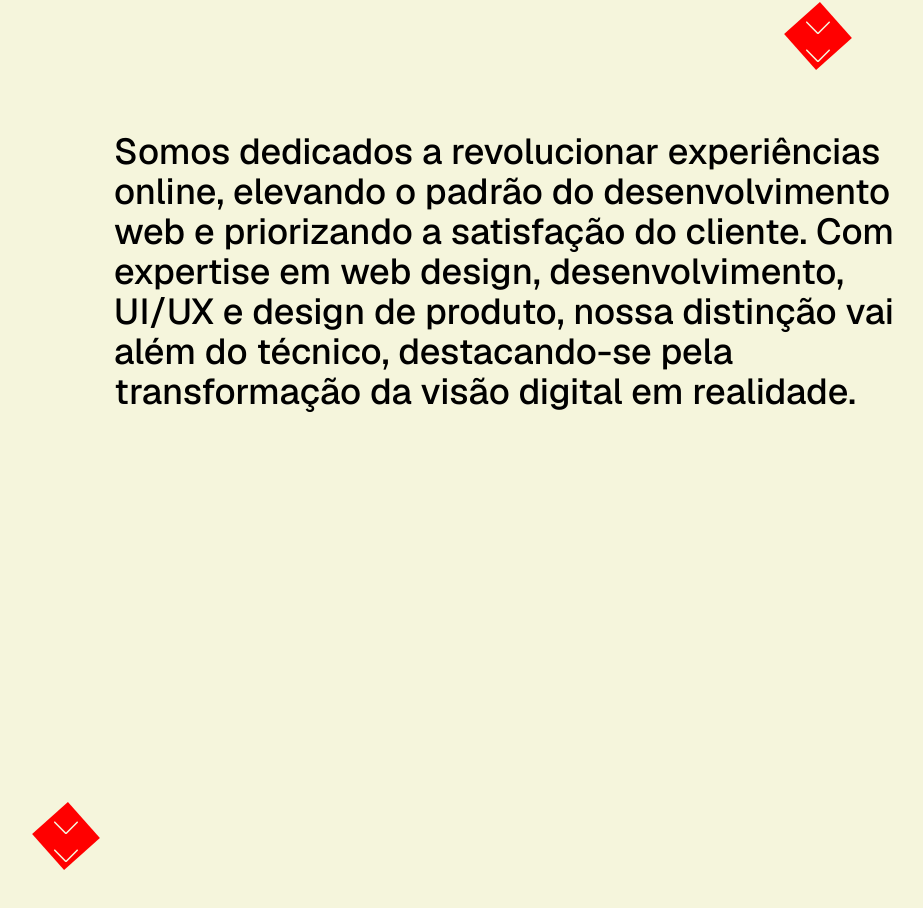
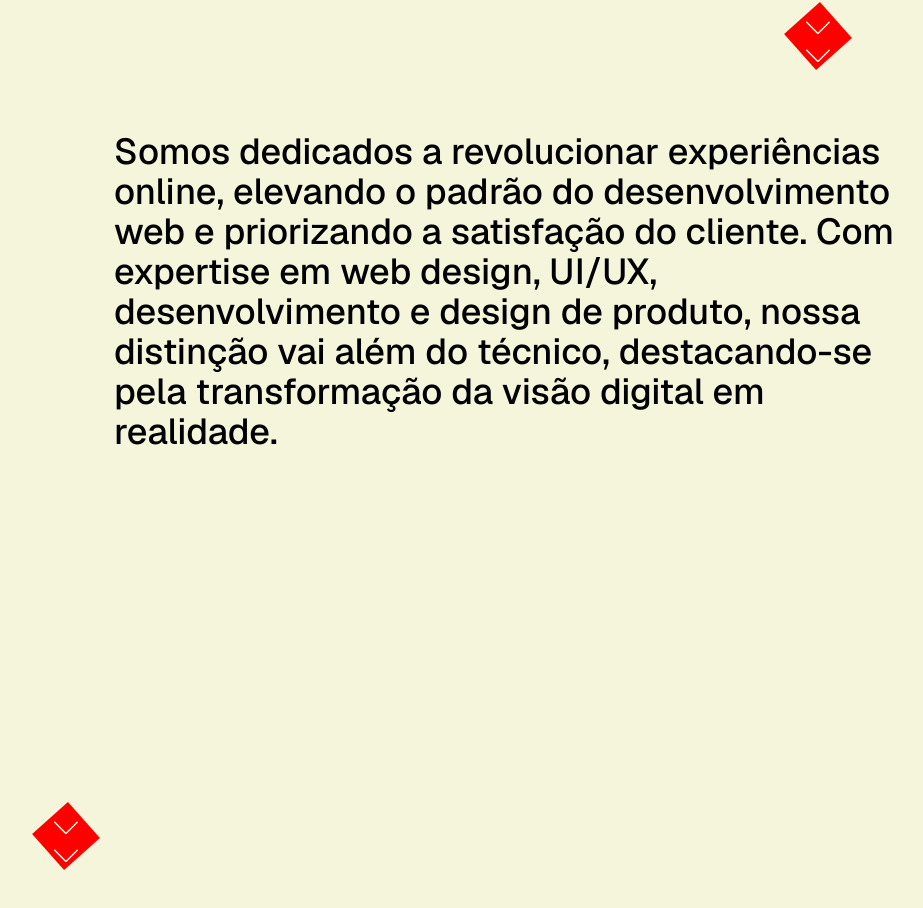
Before and after one commit to cbxcvl/capic, a Next.js app: page / in a window 1280 px wide. Shown: the part 972-1880 px from the top of the page, without its empty margins (174-1097 px from the left). Built offline with nearby package versions, Linux system fonts and the light colour scheme.

Commit message:
Update expertise order in About section

```diff
--- a/src/sections/About.tsx
+++ b/src/sections/About.tsx
@@ -46,7 +46,7 @@ export const About = () => {
             <div className="flex justify-end pr-12 md:pr-24 z-50">
               <Square />
             </div>
-            <SectionContent content="Somos dedicados a revolucionar experiências online, elevando o padrão do desenvolvimento web e priorizando a satisfação do cliente. Com expertise em web design, desenvolvimento, UI/UX e design de produto, nossa distinção vai além do técnico, destacando-se pela transformação da visão digital em realidade." />
+            <SectionContent content="Somos dedicados a revolucionar experiências online, elevando o padrão do desenvolvimento web e priorizando a satisfação do cliente. Com expertise em web design, UI/UX, desenvolvimento e design de produto, nossa distinção vai além do técnico, destacando-se pela transformação da visão digital em realidade." />
           </m.div>
         </div>
         <div
```
